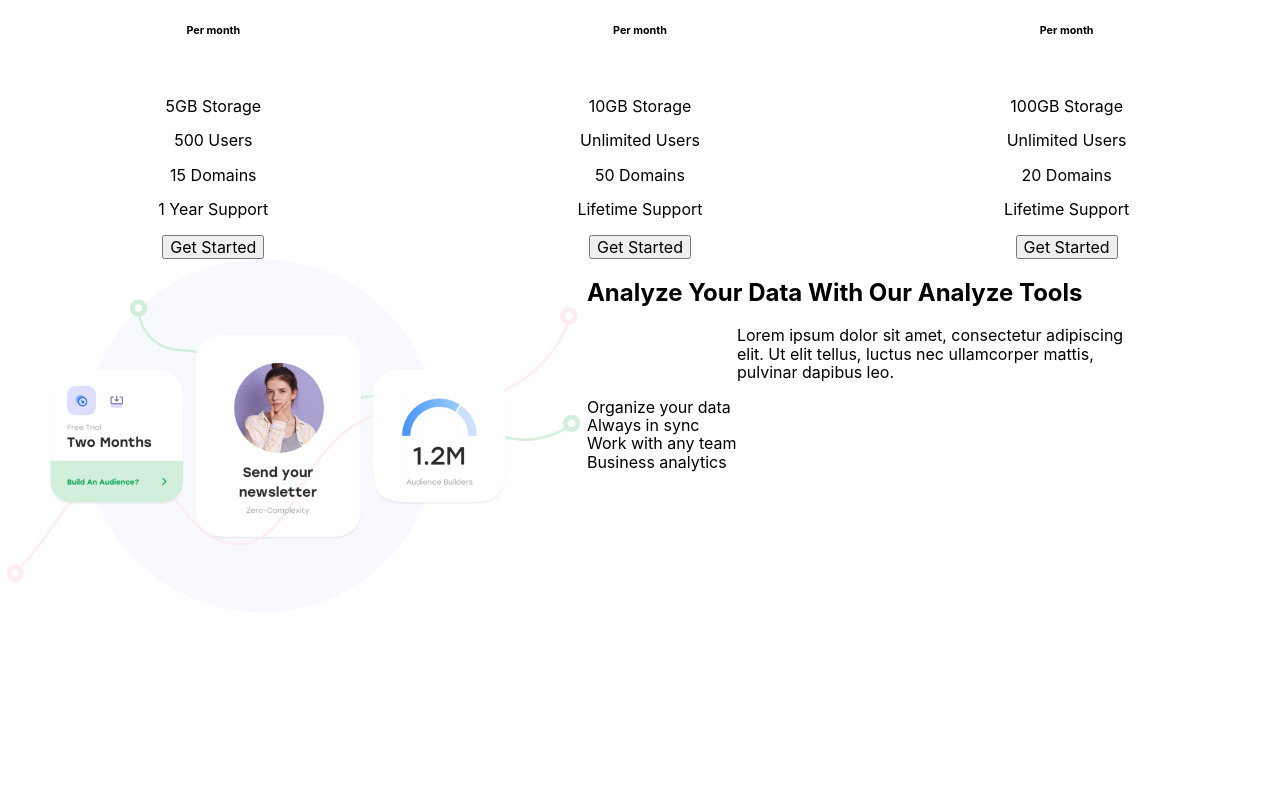
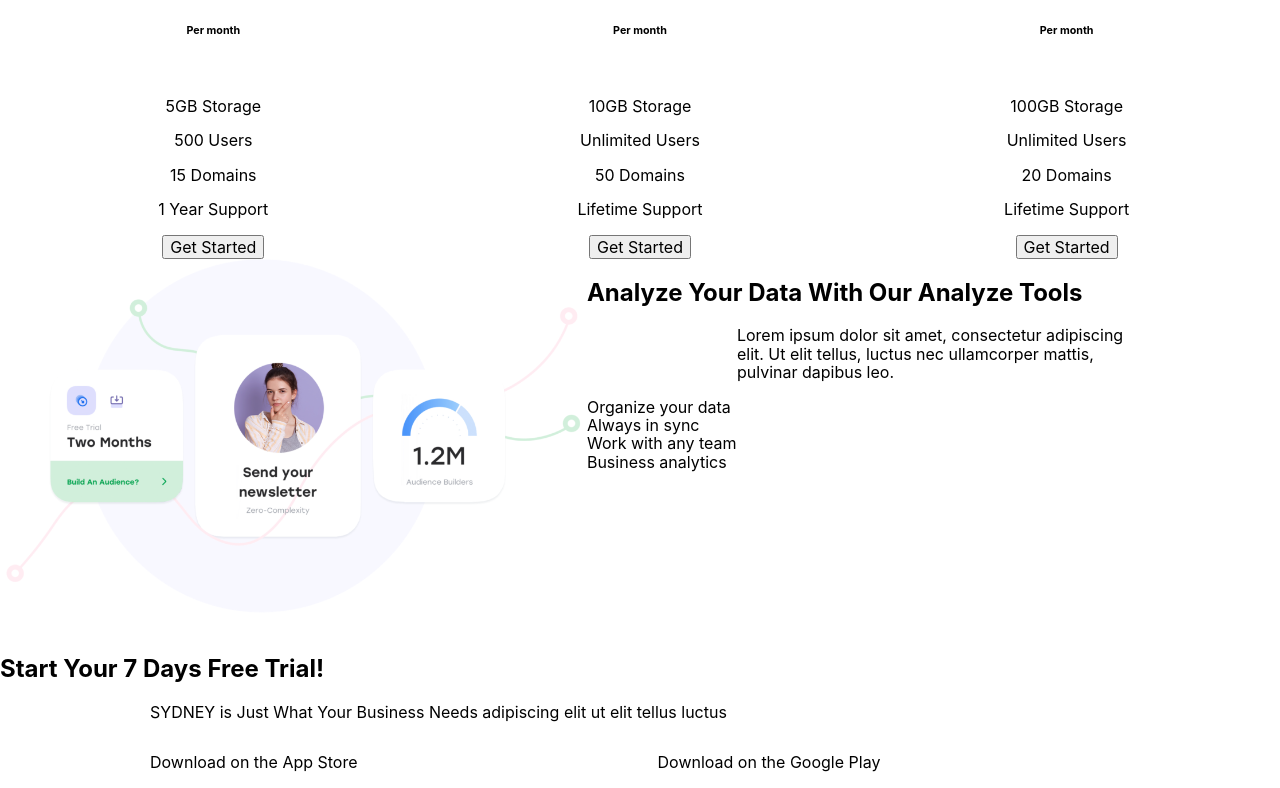
Before and after one commit to aspectum/react-frontend-sydney, a React (Create React App) app: page / in a window 1280 px wide. Shown: the part 2403-3191 px from the top of the page. Before the commit the page ends 3039 px from the top, so only its background shows below. Built offline with nearby package versions, Linux system fonts and the light colour scheme.

Commit message:
Added DownloadApp section skeleton

```diff
--- a/src/components/App.js
+++ b/src/components/App.js
@@ -6,6 +6,7 @@ import Snippets from './Snippets/Snippets'
 import Tools from './Tools/Tools'
 import Pricing from './Pricing/Pricing'
 import AnalyzeTools from './AnalyzeTools/AnalyzeTools'
+import DownloadApp from './DownloadApp/DownloadApp'
 import './App.css'
 
 class App extends React.Component {
@@ -20,6 +21,7 @@ class App extends React.Component {
                 <Tools />
                 <Pricing />
                 <AnalyzeTools />
+                <DownloadApp />
             </div>
         )
     }
--- /dev/null
+++ b/src/components/DownloadApp/DownloadApp.js
@@ -0,0 +1,20 @@
+// Missing icons
+
+function DownloadApp() {
+    return (
+        <div>
+            <h2>Start Your 7 Days Free Trial!</h2>
+            <p>SYDNEY is Just What Your Business Needs  adipiscing elit ut elit tellus luctus</p>
+            <div className='flex'>
+                <div>
+                    <p>Download on the App Store</p>
+                </div>
+                <div>
+                    <p>Download on the Google Play</p>
+                </div>
+            </div>
+        </div>
+    )
+}
+
+export default DownloadApp
```
